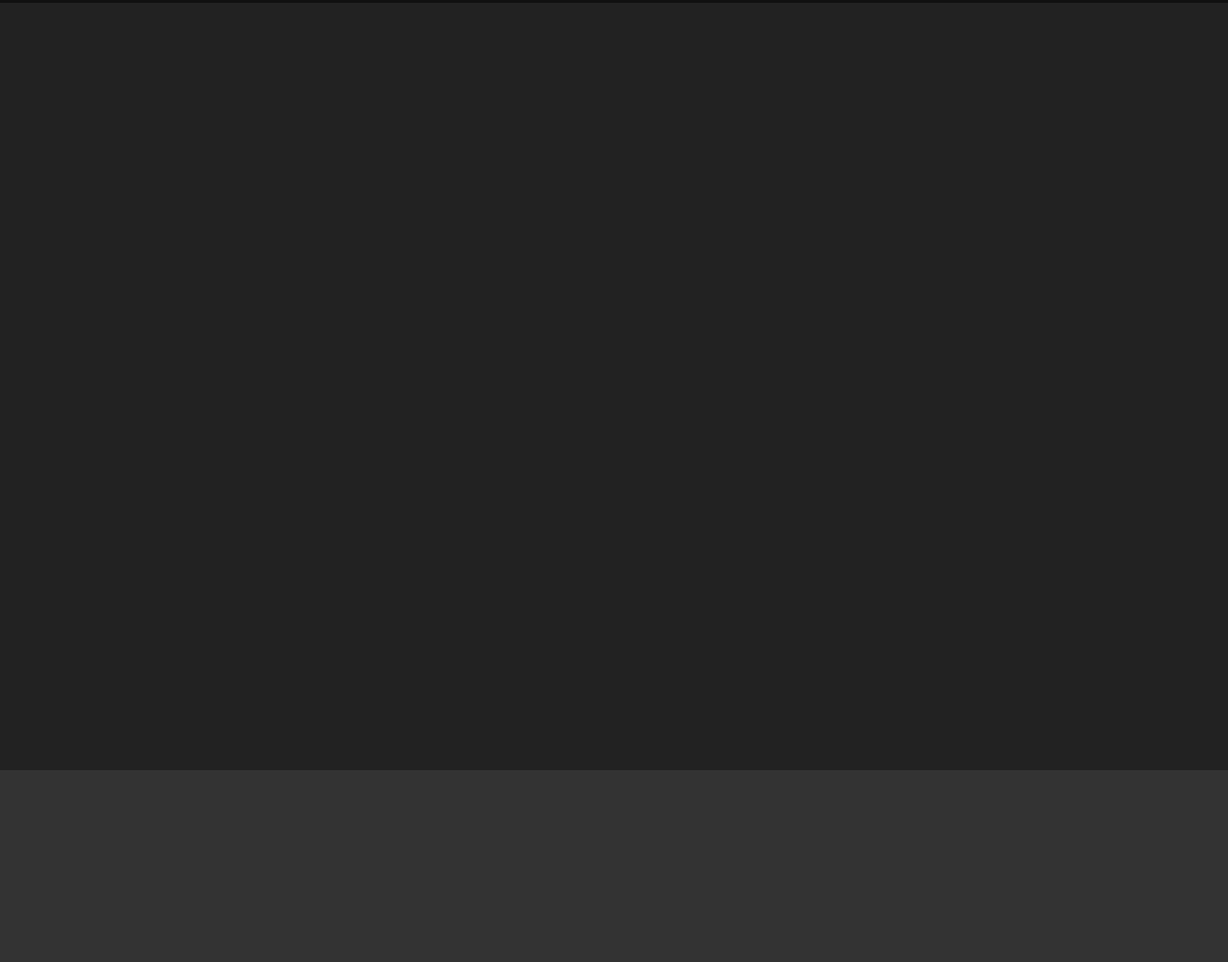
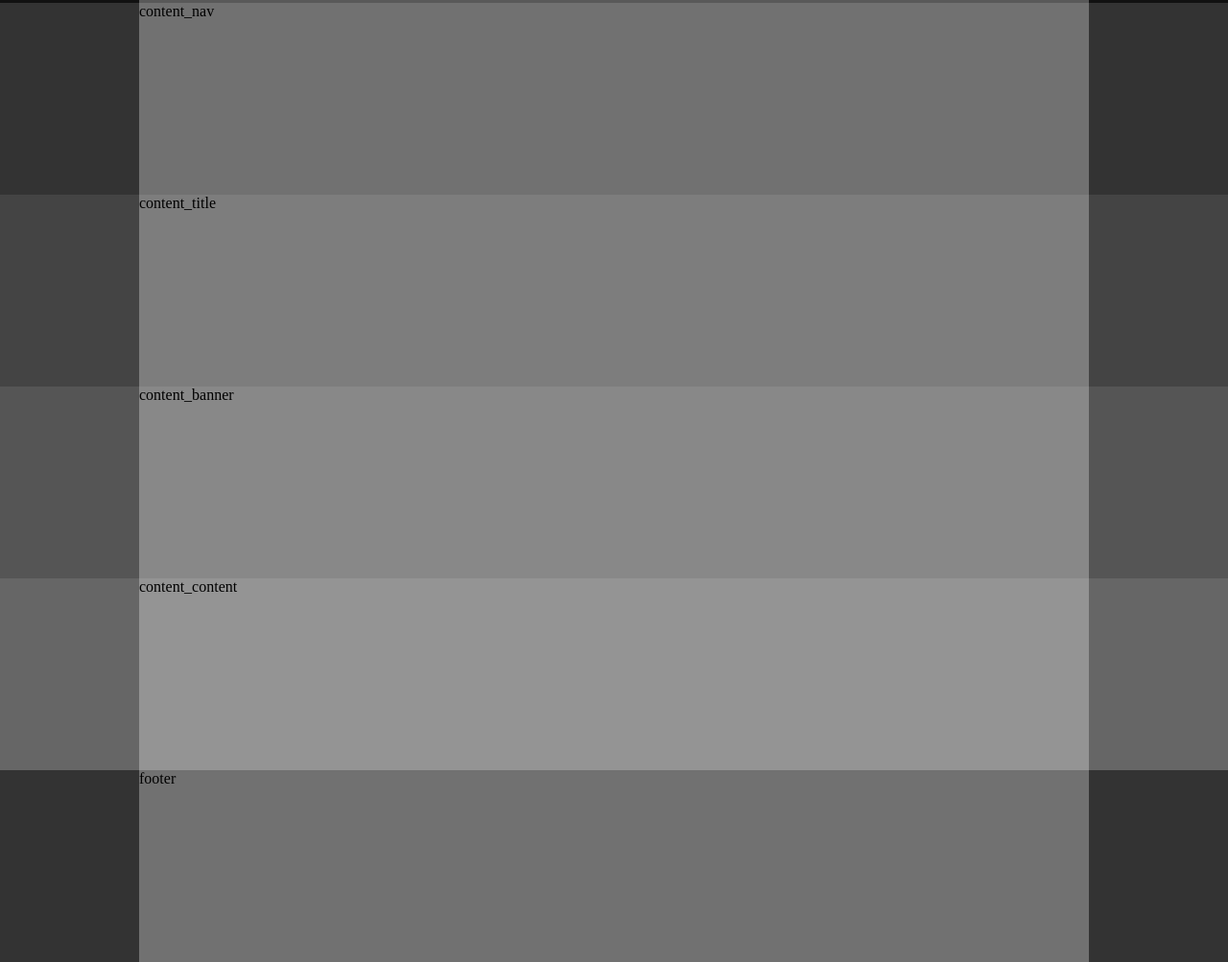
Before and after one commit to khr777/web_standard, a plain HTML site: page web/index.html in a window 1280 px wide. Shown: the part 322-1325 px from the top of the page at 96% size. Drawn offline with Linux system fonts and the light colour scheme.

Commit message:
웹 표준 사이트 만들기(레이아웃 안에 레이아웃 만들기, container 활용)

```diff
--- a/web/css/style.css
+++ b/web/css/style.css
@@ -22,3 +22,36 @@
     height: 200px;
     background: #333;
 }
+
+/* 컨텐츠 레이아웃 */
+#content_nav {
+    width: 100%;
+    height: 200px;
+    background: #333;
+}
+
+#content_title {
+    width: 100%;
+    height: 200px;
+    background: #444;
+}
+
+#content_banner {
+    width: 100%;
+    height: 200px;
+    background: #555;
+}
+
+#content_content {
+    width: 100%;
+    height: 200px;
+    background: #666;
+}
+
+/* 컨테이너 */
+.container {
+    width: 990px;
+    height: inherit;
+    margin: 0 auto;
+    background: rgba(255, 255, 255, 0.3);
+}
--- a/web/index.html
+++ b/web/index.html
@@ -16,9 +16,34 @@
 </head>
 <body>
     <div id="wrap">
-        <div id="header"></div>
-        <div id="contents"></div>
-        <div id="footer"></div>
+        <div id="header">
+            <div class="container">header</div>
+        </div>
+        <!-- // header -->
+        <div id="contents">
+            <div id="content_nav">
+                <div class="container">content_nav</div>
+            </div>
+            <!-- content_nav -->
+            <div id="content_title">
+                <div class="container">content_title</div>
+            </div>
+            <!-- content_title -->
+            <div id="content_banner">
+                <div class="container">content_banner</div>
+            </div>
+            <!-- content_banner -->
+            <div id="content_content">
+                <div class="container">content_content</div>
+            </div>
+            <!-- content_content -->
+        </div>
+        <!-- // contents -->
+        <div id="footer">
+            <div class="container">footer</div>
+        </div>
+        <!-- // footer -->
     </div>
+    <!-- // wrap  -->
 </body>
 </html>
```
